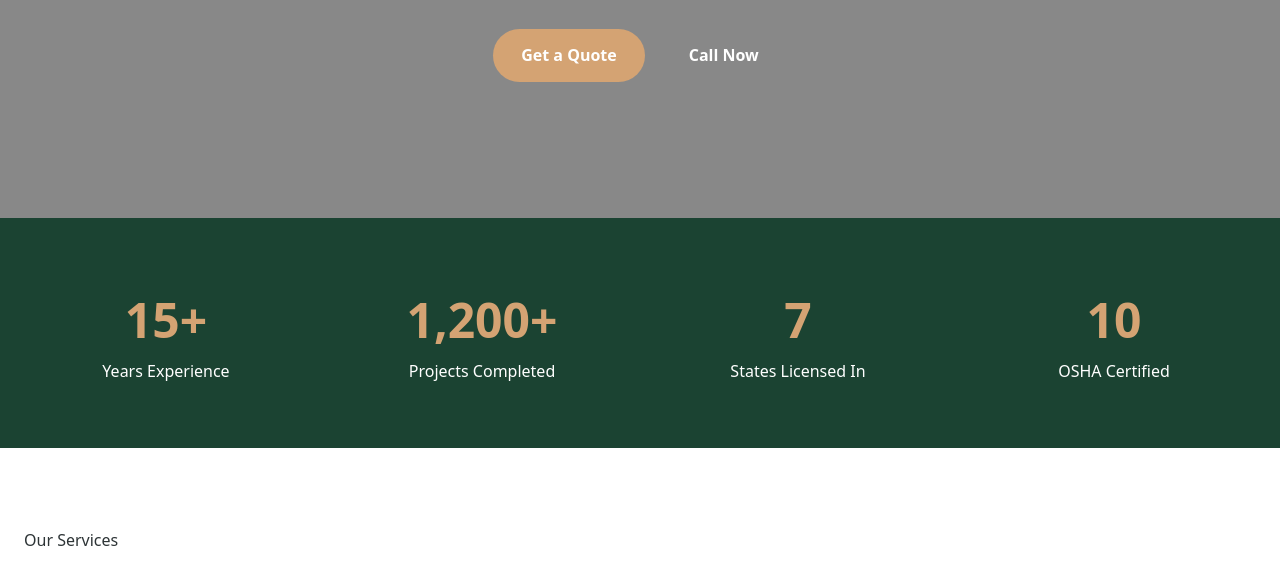
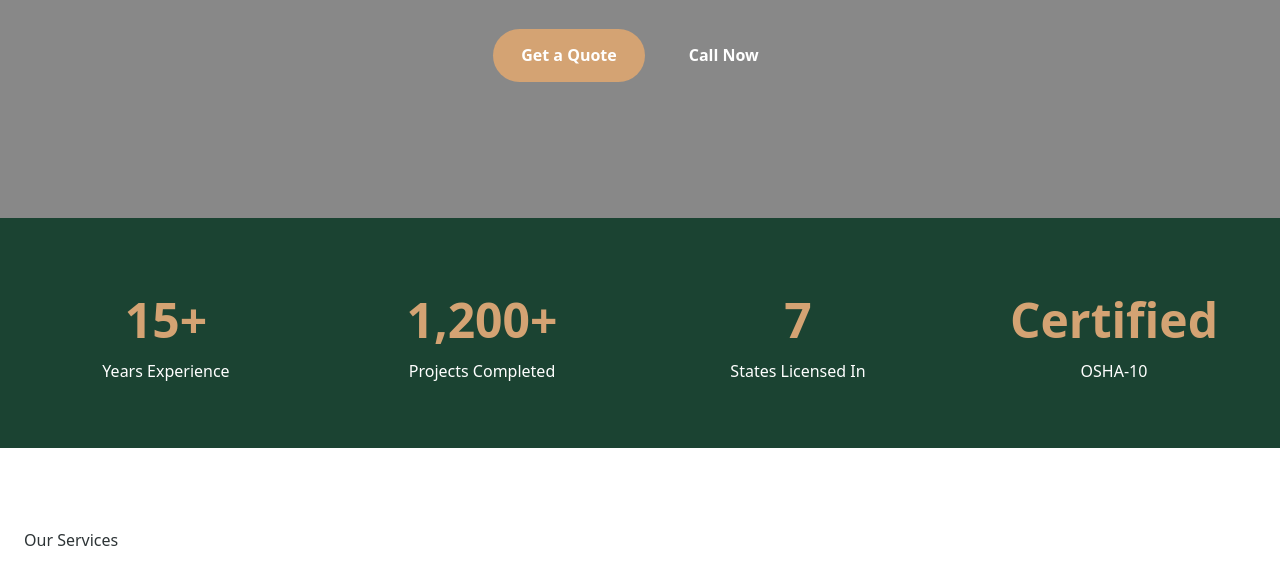
Before and after one commit to BugNOut/website, a plain HTML site: page index.html in a window 1280 px wide. Shown: the part 615-1186 px from the top of the page. Drawn offline with Linux system fonts and the light colour scheme.

Commit message:
Update index.html

```diff
--- a/index.html
+++ b/index.html
@@ -38,7 +38,7 @@
       <div class="stat"><strong>15+</strong><span>Years Experience</span></div>
       <div class="stat"><strong>1,200+</strong><span>Projects Completed</span></div>
       <div class="stat"><strong>7</strong><span>States Licensed In</span></div>
-      <div class="stat"><strong>10</strong><span>OSHA Certified</span></div>
+      <div class="stat"><strong>Certified</strong><span>OSHA-10</span></div>
     </section>
 
     <!-- SERVICES -->
```
